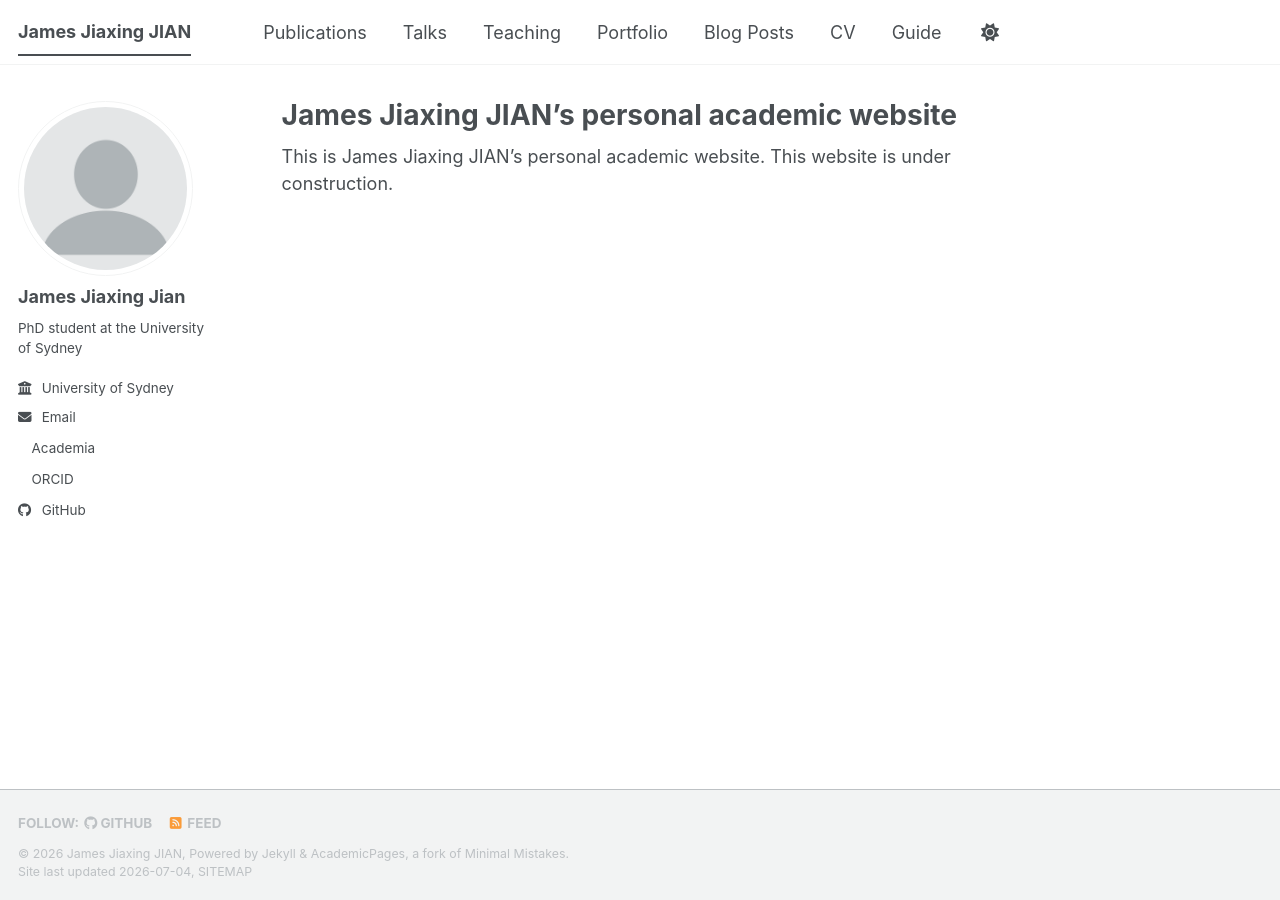
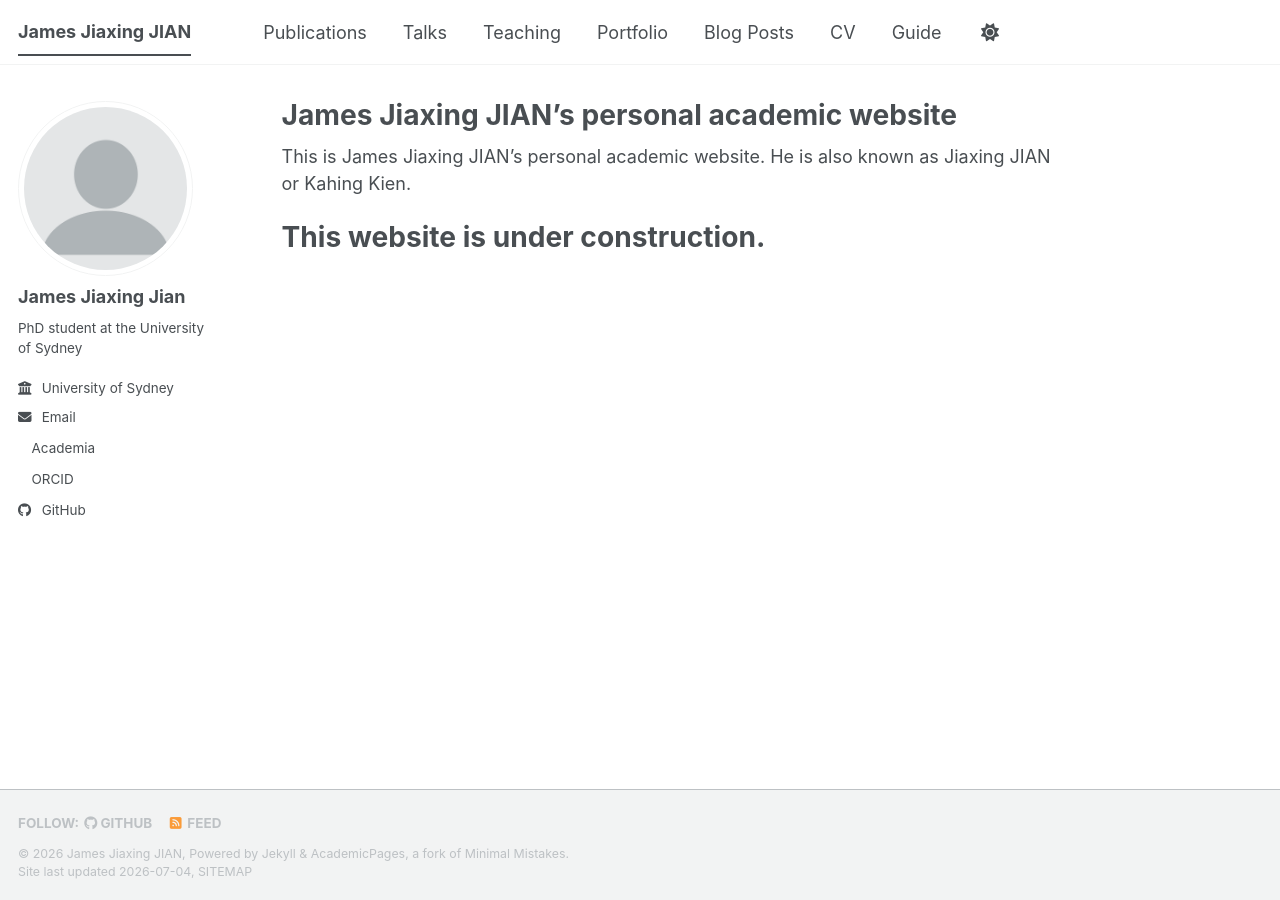
Before and after one commit to jamesjiaxingjian/jamesjiaxingjian.github.io, a Jekyll site: the page built from _pages/about.md, in a window 1280 px wide. Built offline with Jekyll 4.4.1, drawn with Linux system fonts in a browser that asks for light colours; a style sheet for code colours, icons or effects is not loaded.

Commit message:
Update about.md

```diff
--- a/_pages/about.md
+++ b/_pages/about.md
@@ -6,4 +6,7 @@ redirect_from:
   - /about/
   - /about.html
 ---
-This is James Jiaxing JIAN’s personal academic website. This website is under construction.
+This is James Jiaxing JIAN’s personal academic website.
+He is also known as Jiaxing JIAN or Kahing Kien.
+
+# This website is under construction.
```
